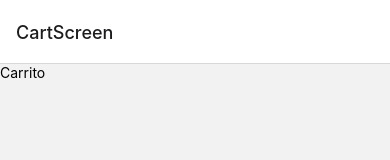
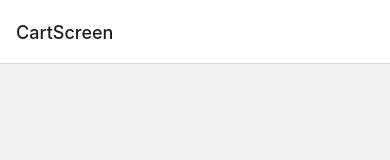
Before and after one commit to JMVallejo12/ProyectoReactNative, a React Native app: screen /Carrito in a window 390 px wide. Shown: the top 160 px of the page. Built offline with nearby package versions, Linux system fonts and the light colour scheme.

Commit message:
implementado el carrito

```diff
--- /dev/null
+++ b/src/components/CartItem.jsx
@@ -0,0 +1,93 @@
+import { useState } from 'react'
+import { StyleSheet, Text, View, Image, Pressable } from 'react-native'
+import { useSelector } from 'react-redux'
+
+const CartItem = ({item}) => {
+    console.log(item)
+
+    const [quantity, setQuantity] = useState(0)
+
+    function Add(){
+        setQuantity(prevQuantity => prevQuantity + 1)
+    }
+
+    function Decrement(){
+        if (quantity > 0) {
+            setQuantity(prevQuantity => prevQuantity - 1)
+        }
+    }
+
+    return (
+        <View style={styles.superContainer}>
+            <View>
+                <Image
+                    source={{uri: item.img}}
+                    style={styles.imgStlye}
+                />
+            </View>
+
+            <View style={styles.itemDesc}>
+                <Text>{item.name}</Text>
+                <Text>{item.price}</Text>
+            </View>
+
+            <View style={styles.quantityStyle}>
+                <Pressable onPress={()=>Decrement()} style={styles.press}>
+                    <Text style={styles.symbolReducer}></Text>
+                </Pressable>
+                    <Text style={styles.quantityText}>{quantity}</Text>
+                <Pressable  onPress={()=> Add()}>
+                    <Text style={styles.symbol}>+</Text>
+                </Pressable>
+            </View>
+        </View>
+  )
+}
+
+const styles = StyleSheet.create({
+    superContainer: {
+        borderWidth: 1,
+        borderColor: 'color',
+        flexDirection: 'row',
+        alignItems: 'center',
+        justifyContent: 'space-between',
+        paddingRight: 10,
+        paddingLeft: 10,
+    },
+    imgStlye: {
+        height: 100,
+        width: 100,
+    },
+    itemDesc:{
+        borderWidth: 1,
+        borderColor: 'black',
+    },
+    quantityStyle: {
+        // borderWidth: 1,
+        // borderColor: 'black',
+        flexDirection: 'row',
+        alignItems: 'center',
+        gap: 10,
+        width: 90,
+        justifyContent: 'space-between',
+    },
+    symbol: {
+        fontSize: 40,
+    },
+    symbolReducer:{
+        borderWidth: 1,
+        borderColor: 'black',
+        width: 14,
+        height: 0,
+        marginTop: 4,
+    },
+    quantityText: {
+        fontSize: 24,
+    },
+    press: {
+
+    }
+
+})
+
+export default CartItem
--- a/src/components/Counter.jsx
+++ b/src/components/Counter.jsx
@@ -1,4 +1,4 @@
-import { Pressable, StyleSheet, Text, View } from 'react-native'
+import { FlatList, Pressable, StyleSheet, Text, View } from 'react-native'
 import React from 'react'
 import { useDispatch, useSelector } from 'react-redux'
 import { increment, decrement, incrementByAmount, reset } from '../features/CounterSlice'
@@ -8,6 +8,7 @@ const Counter = (product) => {
 
     const count = useSelector((state)=> state.counter.value)
     const dispatch = useDispatch()
+    const cartList = useSelector((state)=> state.cart.value)
 
     if(count <= 0){
         dispatch(reset())
@@ -15,14 +16,14 @@ const Counter = (product) => {
 
     return (
         <View style={styles.superContainer}>
-        <Pressable onPress={()=> dispatch(decrement())} style={styles.press}>
+        {/* <Pressable onPress={()=> dispatch(decrement())} style={styles.press}>
             <Text style={styles.symbolReducer}></Text>
         </Pressable>
         <Text style={styles.number}>{count}</Text>
         <Pressable onPress={()=> dispatch(increment())} >
             <Text style={styles.symbol}>+</Text>
-        </Pressable>
-        <Pressable onPress={()=>dispatch(addToCart(product))}>
+        </Pressable> */}
+        <Pressable onPress={()=>dispatch(addToCart(product,count))}>
             <Text>Agregar al carrito</Text>
         </Pressable>
         </View>
--- a/src/features/cartSlice.js
+++ b/src/features/cartSlice.js
@@ -9,8 +9,8 @@ export const cartSlice = createSlice({
     },
     reducers: {
         addToCart: (state,action)=>{
-            state.value.cart = action.payload
-            console.log(state.value.cart)
+            state.value.cart.push(action.payload)
+            // console.log(state.value.cart)
         }
     },
 })
--- a/src/screens/Cart.jsx
+++ b/src/screens/Cart.jsx
@@ -1,13 +1,26 @@
-import { View, Text } from "react-native";
+import { View, Text, FlatList, StyleSheet } from "react-native";
+import { useSelector } from "react-redux";
+import CartItem from "../components/CartItem";
 
 function Cart(){
+    const cartList = useSelector((state)=> state.cart.value.cart)
+    // console.log(cartList)
+
     return(
-        <View>
-            <Text>
-                Carrito
-            </Text>
+        <View style={styles.superContainer}>
+            <FlatList
+                data={cartList}
+                keyExtractor={(item, index)=> index}
+                renderItem={({item})=>(
+                    <CartItem item={item}/>
+                )}
+            />
         </View>
     )
 }
 
+const styles = StyleSheet.create({
+
+})
+
 export default Cart
--- a/src/screens/ItemDetail.jsx
+++ b/src/screens/ItemDetail.jsx
@@ -1,7 +1,10 @@
-import { View, StyleSheet, Text, Image } from "react-native";
+import { View, StyleSheet, Text, Image, Pressable } from "react-native";
 import Counter from "../components/Counter";
+import { useSelector, useDispatch } from "react-redux";
+import { addToCart } from "../features/cartSlice";
 
 function ItemDetail({navigation, route}){
+    const dispatch = useDispatch()
     const {product} = route.params
     return(
         <View style={styles.superContainer}>
@@ -13,7 +16,10 @@ function ItemDetail({navigation, route}){
                 <Text style={styles.text}>{product.name}</Text>
                 <Text style={styles.text}>${product.price}</Text>
                 <Text style={styles.text}>{product.desc}</Text>
-                <Counter product={product}/>
+                {/* <Counter product={product}/> */}
+                <Pressable onPress={()=>dispatch(addToCart(product))}>
+                    <Text>Agregar la carrito</Text>
+                </Pressable>
             </View>
 
         </View>
```
